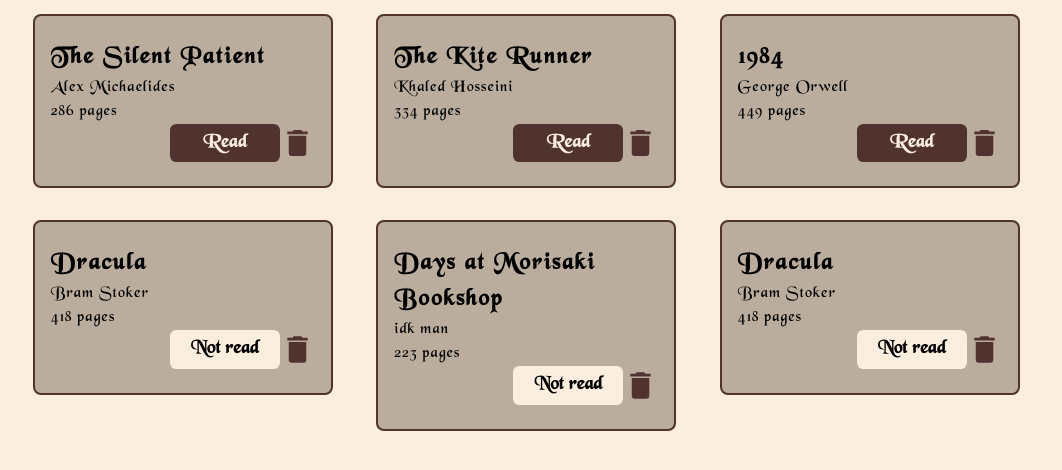
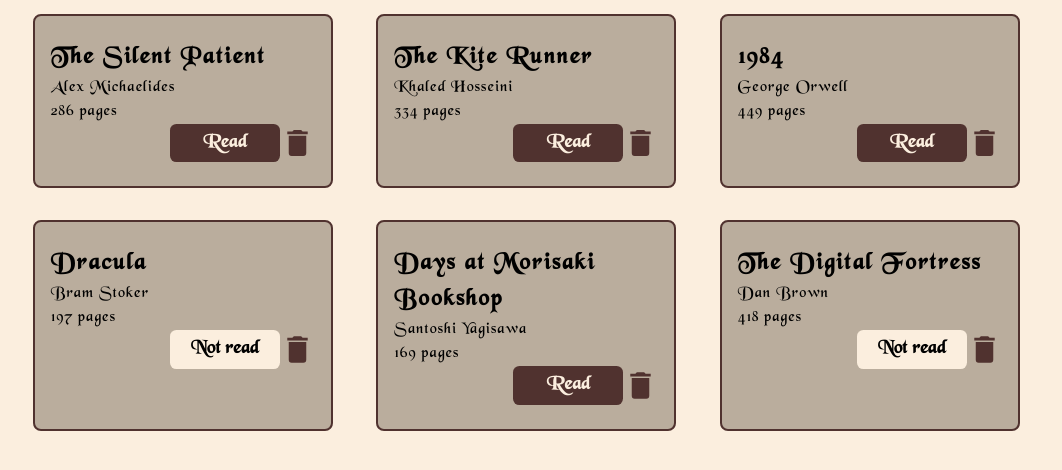
Before and after one commit to Infamous003/Library, a plain HTML site: page index.html in a window 1280 px wide. Shown: the part 82-552 px from the top of the page, without its empty margins (108-1170 px from the left). Drawn offline with Linux system fonts and the light colour scheme.

Commit message:
Code clean up and editing some stuff

```diff
--- a/script.js
+++ b/script.js
@@ -39,9 +39,9 @@ function Book(title, author, pages, haveRead){
 const book1 = new Book('The Silent Patient', 'Alex Michaelides', 286, true);
 const book2 = new Book('The Kite Runner', 'Khaled Hosseini', 334, true);
 const book3 = new Book('1984', 'George Orwell', 449, true);
-const book4 = new Book('Dracula', 'Bram Stoker', 418, false);
-const book5 = new Book('Days at Morisaki Bookshop', 'idk man', 223, false);
-const book6 = new Book('Dracula', 'Bram Stoker', 418, false);
+const book4 = new Book('Dracula', 'Bram Stoker', 197, false);
+const book5 = new Book('Days at Morisaki Bookshop', 'Santoshi Yagisawa', 169, true);
+const book6 = new Book('The Digital Fortress', 'Dan Brown', 418, false);
 
 myLibrary.push(book1);
 myLibrary.push(book2);
--- a/styles.css
+++ b/styles.css
@@ -70,8 +70,15 @@ header #title{
     border: 2px solid var(--btn-bg-color);
     border-radius: 0.5rem;
     width:300px;
+    /* height: fit-content; */
+    /* height: 300px; */
     padding: 1.5rem 1rem;
-    height: max-content;
+    cursor: pointer;
+}
+
+.card:hover{
+    box-shadow: 0px 0px 15px rgba(0, 0, 0, 0.3);
+    transform: scale(1.01);
 }
 
 h2 {
```
